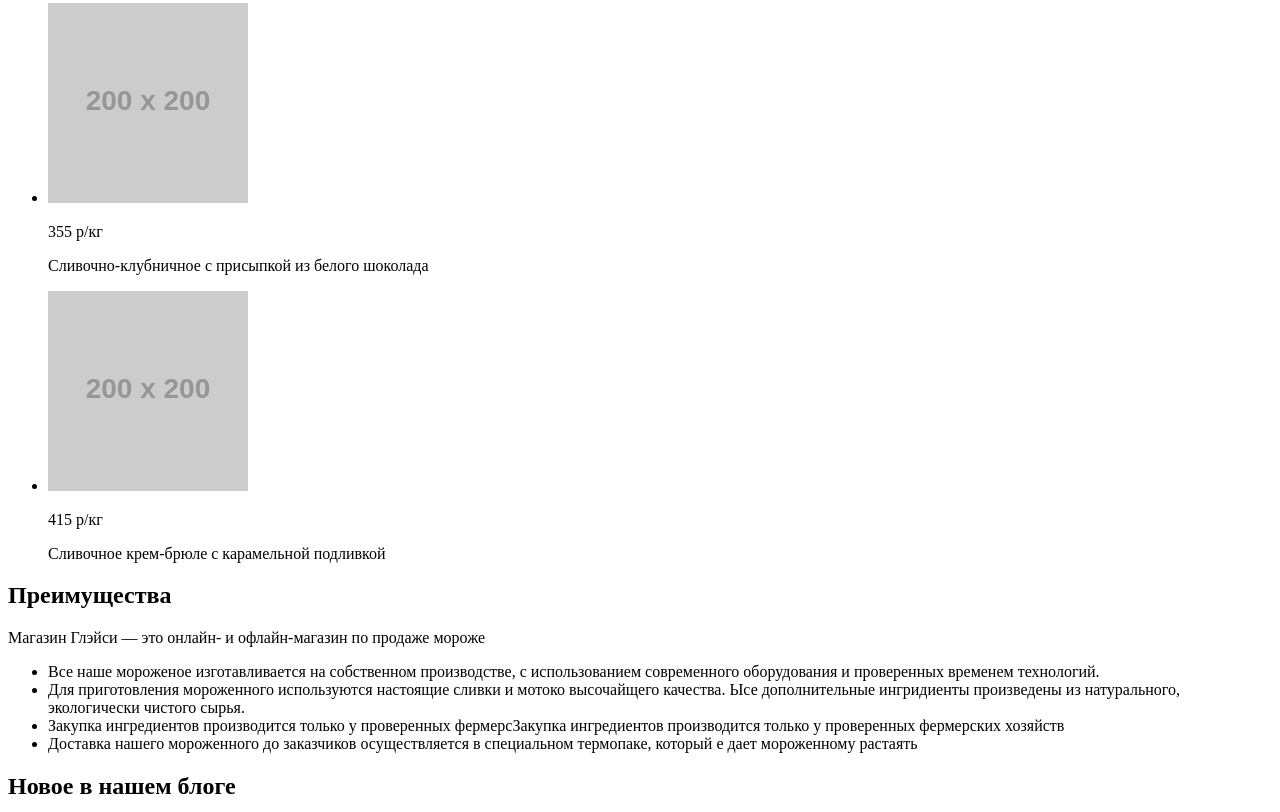
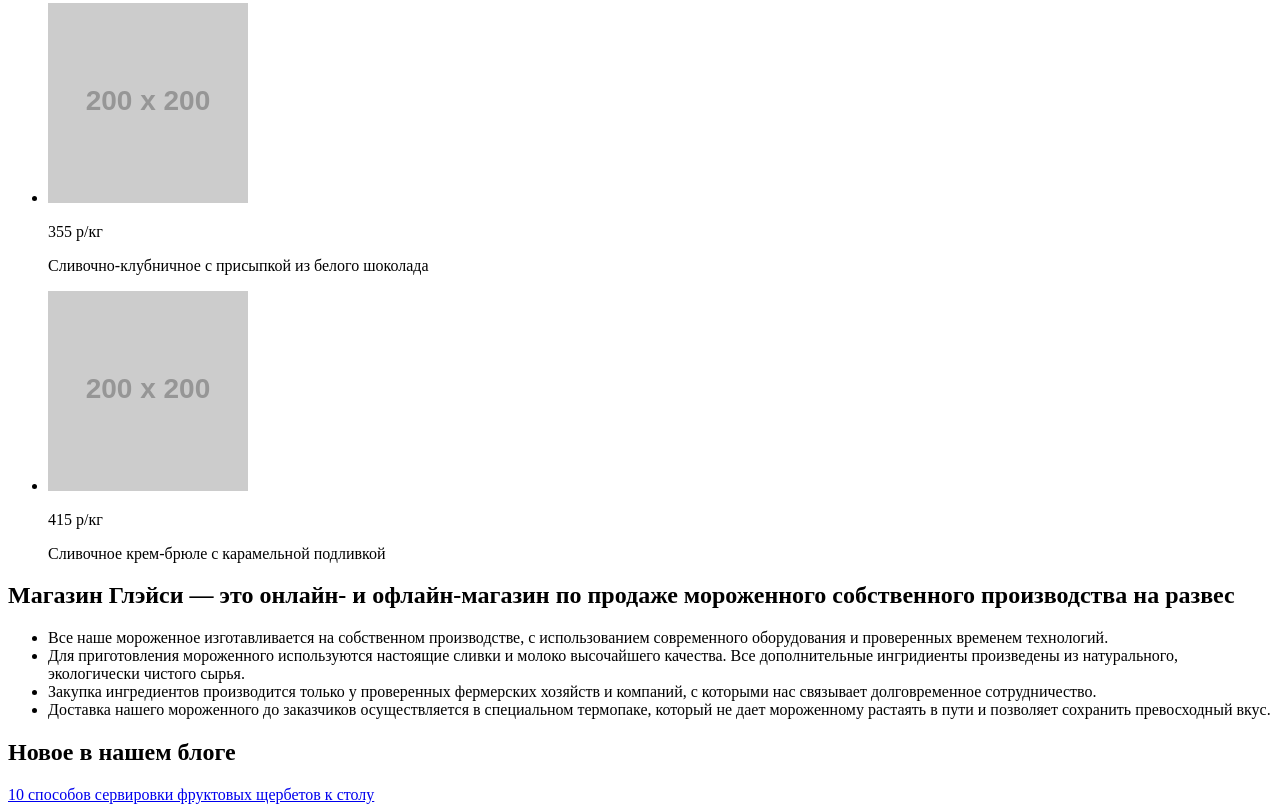
Before and after one commit to pavel-else/243899-gllacy, a plain HTML site: page index.html in a window 1280 px wide. Shown: the part 3471-4283 px from the top of the page. Drawn offline with Linux system fonts and the light colour scheme; placeholder pictures from the web are drawn by us.

Commit message:
Исправлены грамматические ошибки в контенте. Добавлен недостающий текс.

```diff
--- a/index.html
+++ b/index.html
@@ -38,12 +38,12 @@
   				</li>
   				<li>
   					<img src="http://placehold.it/650x650" width="650" height="650" alt="Изображение второго слайда">
-					<p>Крем-брюле и пломбир с малиновым джемом</p>
+					<p>Крем-брюле и пломбир без малинового джема</p>
 					<a href="#" class="button slider-button">Давайте оба</a>
   				</li>
   				<li>
   					<img src="http://placehold.it/650x650" width="650" height="650" alt="Изображение третьего слайда">
-					<p>Крем-брюле и пломбир с малиновым джемом</p>
+					<p>Крем-брюле и пломбир с не малиновым джемом</p>
 					<a href="#" class="button slider-button">Давайте оба</a>
   				</li>
   			</ul>
@@ -92,20 +92,19 @@
   		</section>
 
   		<section class="features">
-  			<h2 class="visually-hidden">Преимущества</h2>
-  			<p>Магазин Глэйси — это онлайн- и офлайн-магазин по продаже мороже</p>
+  			<h2>Магазин Глэйси — это онлайн- и офлайн-магазин по продаже мороженного собственного производства на развес</h2>
   			<ul class="feature-list">
   				<li>
-  					Все наше мороженое изготавливается на собственном производстве, с использованием современного оборудования и проверенных временем технологий.
+  					Все наше мороженное изготавливается на собственном производстве, с использованием современного оборудования и проверенных временем технологий.
   				</li>
   				<li>
-  					Для приготовления мороженного используются настоящие сливки и мотоко высочайщего качества. Ысе дополнительные ингридиенты произведены из натурального, экологически чистого сырья.
+  					Для приготовления мороженного используются настоящие сливки и молоко высочайшего качества. Все дополнительные ингридиенты произведены из натурального, экологически чистого сырья.
   				</li>
   				<li>
-  					Закупка ингредиентов  производится только у проверенных фермерсЗакупка ингредиентов  производится только у проверенных фермерских хозяйств
+  					Закупка ингредиентов  производится только у проверенных фермерских хозяйств и компаний, с которыми нас связывает долговременное сотрудничество.
   				</li>
   				<li>
-  					Доставка нашего мороженного до заказчиков осуществляется в специальном термопаке, который е дает мороженному растаять
+  					Доставка нашего мороженного до заказчиков осуществляется в специальном термопаке, который не дает мороженному растаять в пути и позволяет сохранить превосходный вкус.
   				</li>
   			</ul>
   		</section>
@@ -117,7 +116,7 @@
 
   		<section class="newsletter">
   			<h2>Подписка на рассылку</h2>
-  			<p>Подпишитесь на нашу сладкую рассылку и будете всегда в курсе вс</p>
+  			<p>Подпишитесь на нашу сладкую рассылку и будете всегда в курсе всего самого вкусного, что у нас происходит. Обещаем не спамить и не слать всякой ненужной ерунды. Честно =)</p>
   			<form action="#">
   				<input type="email" placeholder="Электронная почта">
   				<input type="submit">
```
